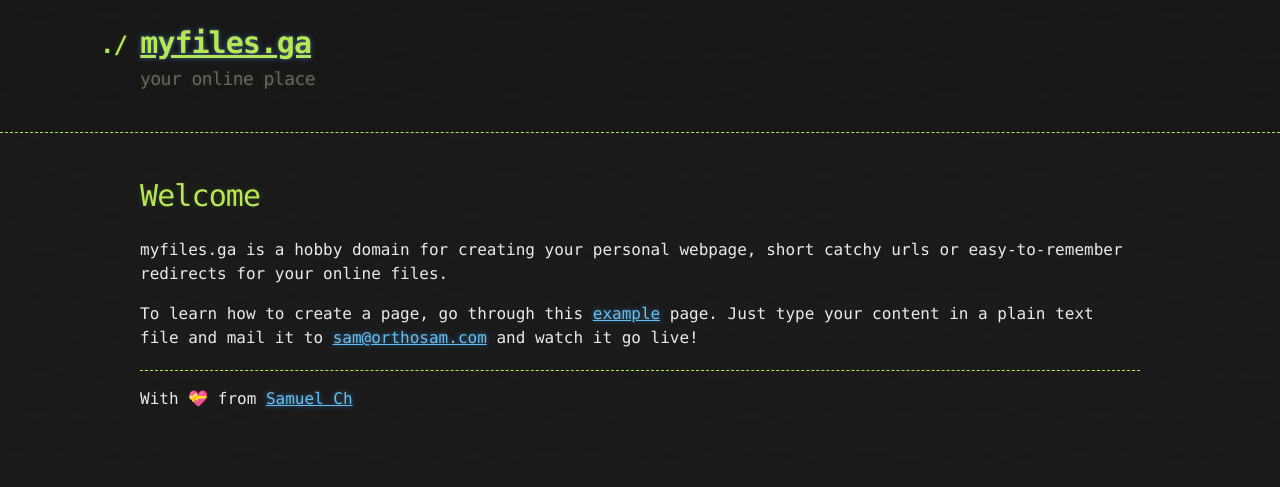
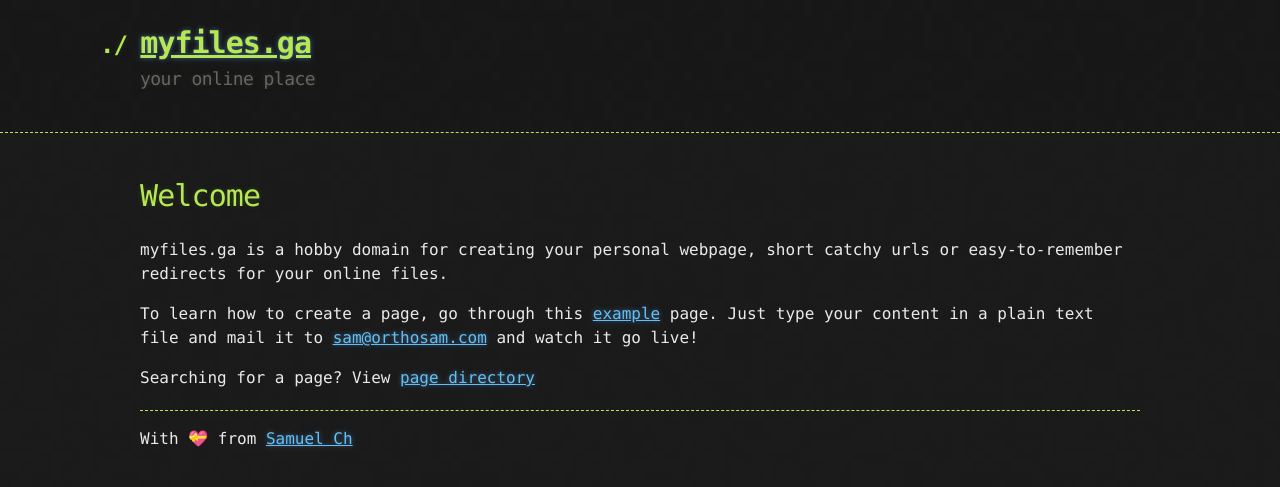
Before and after one commit to Dr-Anonymous/myfiles, a Jekyll site: the page built from index.md, in a window 1280 px wide. Shown: the top 487 px of the page. Built offline with Jekyll 4.4.1, drawn with Linux system fonts in a browser that asks for light colours; emoji names are drawn with the system emoji font; our own code applies the rules of GitHub Pages for plain Markdown files.

Commit message:
Update index.md

```diff
--- a/index.md
+++ b/index.md
@@ -7,3 +7,5 @@ layout: default
 myfiles.ga is a hobby domain for creating your personal webpage, short catchy urls or easy-to-remember redirects for your online files.
 
 To learn how to create a page, go through this [example](https://drive.google.com/file/d/1zChg_4ftQVWqrdxO7uPYkQR6d5A5MwH9/view) page. Just type your content in a plain text file and mail it to [sam@orthosam.com](mailto:sam@orthosam.com) and watch it go live!
+
+Searching for a page? View [page directory](/pages)
```
